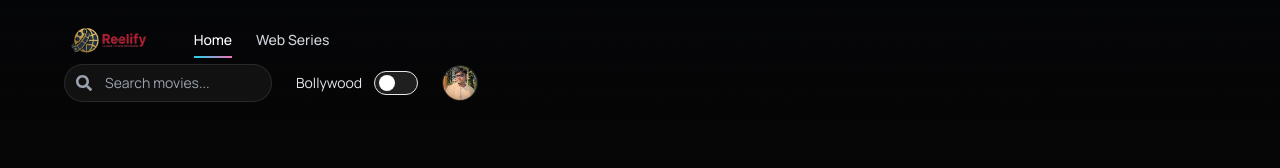
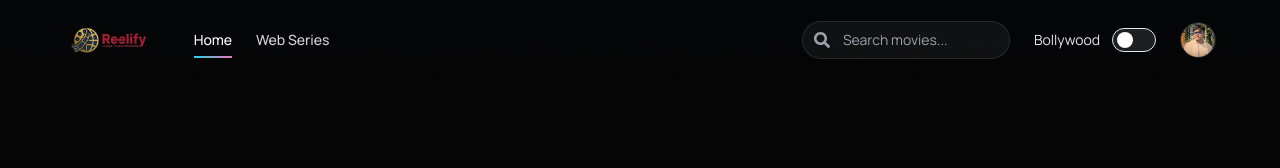
Before and after one commit to I-am-rohitcode/reelify, a React (Vite) app: page / in a window 1280 px wide. Shown: the top 168 px of the page. Built offline with nearby package versions, Linux system fonts and the light colour scheme; no server answers.

Commit message:
Update Navbar.jsx

```diff
--- a/src/components/Navbar.jsx
+++ b/src/components/Navbar.jsx
@@ -60,7 +60,7 @@ function Navbar() {
             : "bg-gradient-to-b from-ink-950/70 to-transparent"
         }`}
       >
-        <div className="mx-auto max-w-[1600px] px-4 md:px-12 lg:px-16 py-4">
+        <div className="mx-auto max-w-[1600px] px-4 md:px-12 lg:px-16 py-4 flex justify-between items-center">
           <div className="flex items-center justify-between gap-4">
             {/* LEFT SECTION */}
             <div className="flex items-center gap-10">
```
